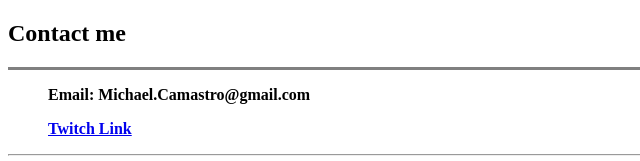
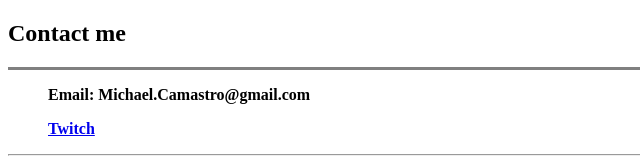
Before and after one commit to MichaelCamastro/cv, a plain HTML site: page Contact me.html in a window 1280 px wide. Shown: the top 161 px of the page, 0-640 px from the left. Drawn offline with Linux system fonts and the light colour scheme.

Commit message:
Update Contact me.html

```diff
--- a/Contact me.html
+++ b/Contact me.html
@@ -10,7 +10,7 @@
     <hr size="3" noshade>
     <p>
         <ul><strong>Email: Michael.Camastro@gmail.com</strong></ul>
-        <ul><strong><a href="https://www.twitch.tv/lgmcdrifter">Twitch Link</a></strong>
+        <ul><strong><a href="https://www.twitch.tv/lgmcdrifter">Twitch</a></strong>
         </ul>
     </p>
     <hr>
```
